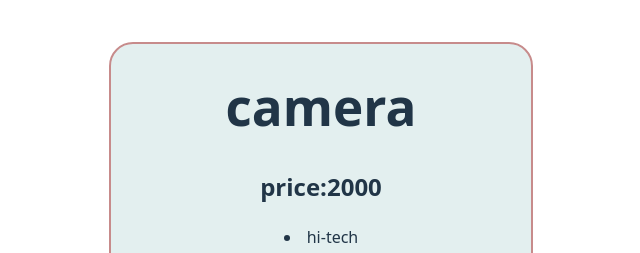
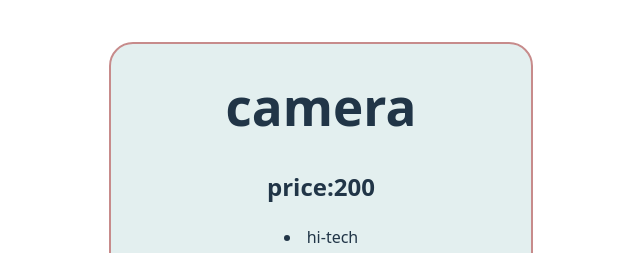
Before and after one commit to Rohitkumaryadav17/MERN-STACK-DEVELOPMENT, a React (Vite) app in the folder My first project/: page / in a window 1280 px wide. Shown: the top 253 px of the page, without its empty margins (319-959 px from the left). Built offline with nearby package versions, Linux system fonts and the light colour scheme.

Commit message:
mernstack

```diff
--- a/My first project/src/Producttab.jsx
+++ b/My first project/src/Producttab.jsx
@@ -7,7 +7,7 @@ function Producttab(){
 
     return(
     <>
-  <Product title="camera" price={2000} features2={option}/>
+  <Product title="camera" price={200} features2={option}/>
     <Product title="camera" price={35000} features2={option}/>
       <Product title="machine" price={40000} features2={option}/>
 
```
